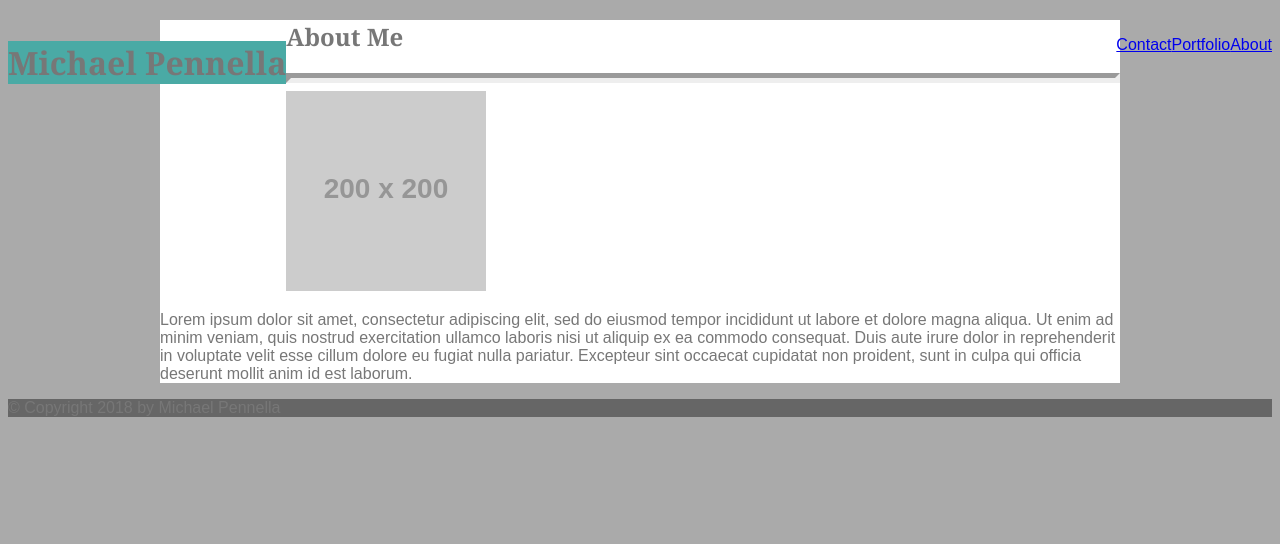
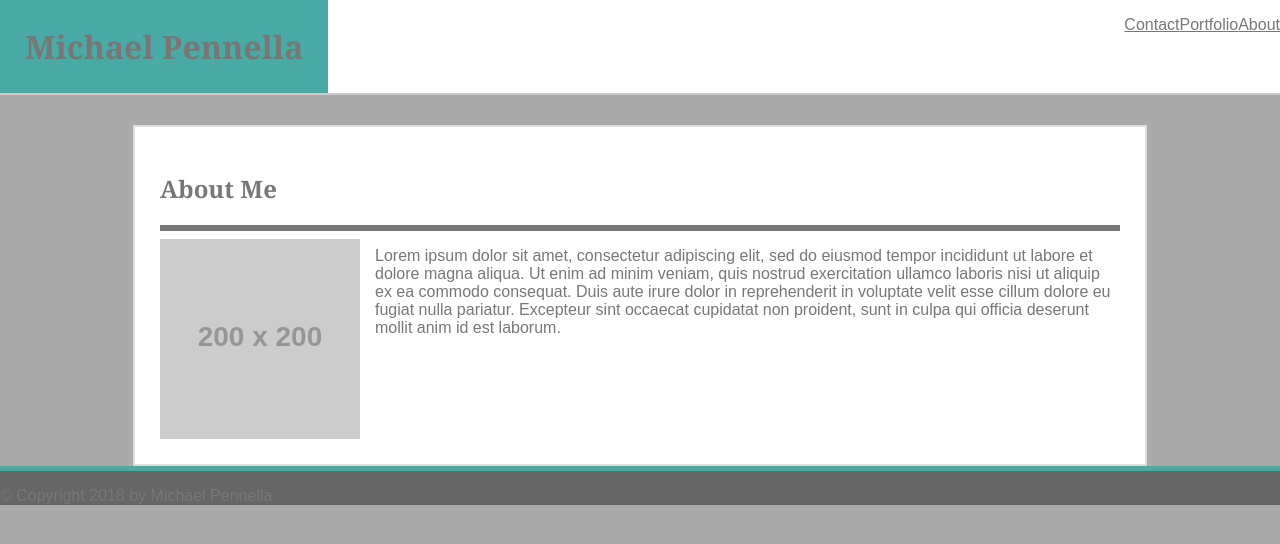
Before and after one commit to MPPennella/Basic-Portfolio, a plain HTML site: page index.html in a window 1280 px wide. Drawn offline with Linux system fonts and the light colour scheme; placeholder pictures from the web are drawn by us.

Commit message:
Improvements to element placement and borders

```diff
--- a/assets/css/style.css
+++ b/assets/css/style.css
@@ -1,14 +1,24 @@
 body {
     /* placeholder bg */
     background: #aaaaaa;
+
+    margin: 0;
 
     color: #777777;
 }
 
 header {
     width: 100%;
+    margin: 0;
+    margin-bottom: 30px;
+    overflow: hidden;
 
     background: #ffffff;
+
+    /* Testing BG */
+    /* background: pink; */
+
+    border-bottom-style: solid;
     border-bottom-width: 2px;
     border-color: #cccccc;
 }
@@ -17,8 +27,10 @@ footer {
     width: 100%;
 
     background: #666666;
+    border-top-style: solid;
     border-color: #4aaaa5;
     border-top-width: 5px;
+    /* border-width: 5px; */
 }
 
 h1 {
@@ -27,11 +39,15 @@ h1 {
 
 p {
     font-family: Arial, "Helvetica Neue", Helvetica, sans-serif;
+}
 
+a {
+    color: inherit;
 }
 
 hr {
-    border-width: 5px;
+    border-style: solid;
+    border-width: 3px;
 }
 
 .navBar {
@@ -39,8 +55,10 @@ hr {
 
 .nameplate {
     float: left;
+    margin: 0;
+    background: #4aaaa5;
 
-    background: #4aaaa5;
+    padding: 25px;
 }
 
 .navLink {
@@ -50,7 +68,17 @@ hr {
 .mainContent {
     width: 960px;
     margin: 0 auto;
+    overflow: hidden;
 
     background: #ffffff;
+    border-style: solid;
+    border-width: 2px;
     border-color: #dddddd;
+
+    padding: 25px;
 }
+
+.headshot {
+    float: left;
+    margin-right: 15px;
+}
--- a/index.html
+++ b/index.html
@@ -27,7 +27,7 @@
         <hr/>
 
         <!-- Placeholder image! -->
-        <img src="http://via.placeholder.com/200x200" alt="Michael's headshot">
+        <img class="headshot" src="http://via.placeholder.com/200x200" alt="Michael's headshot">
 
         <p>
             <!-- Placeholder text! -->
```
